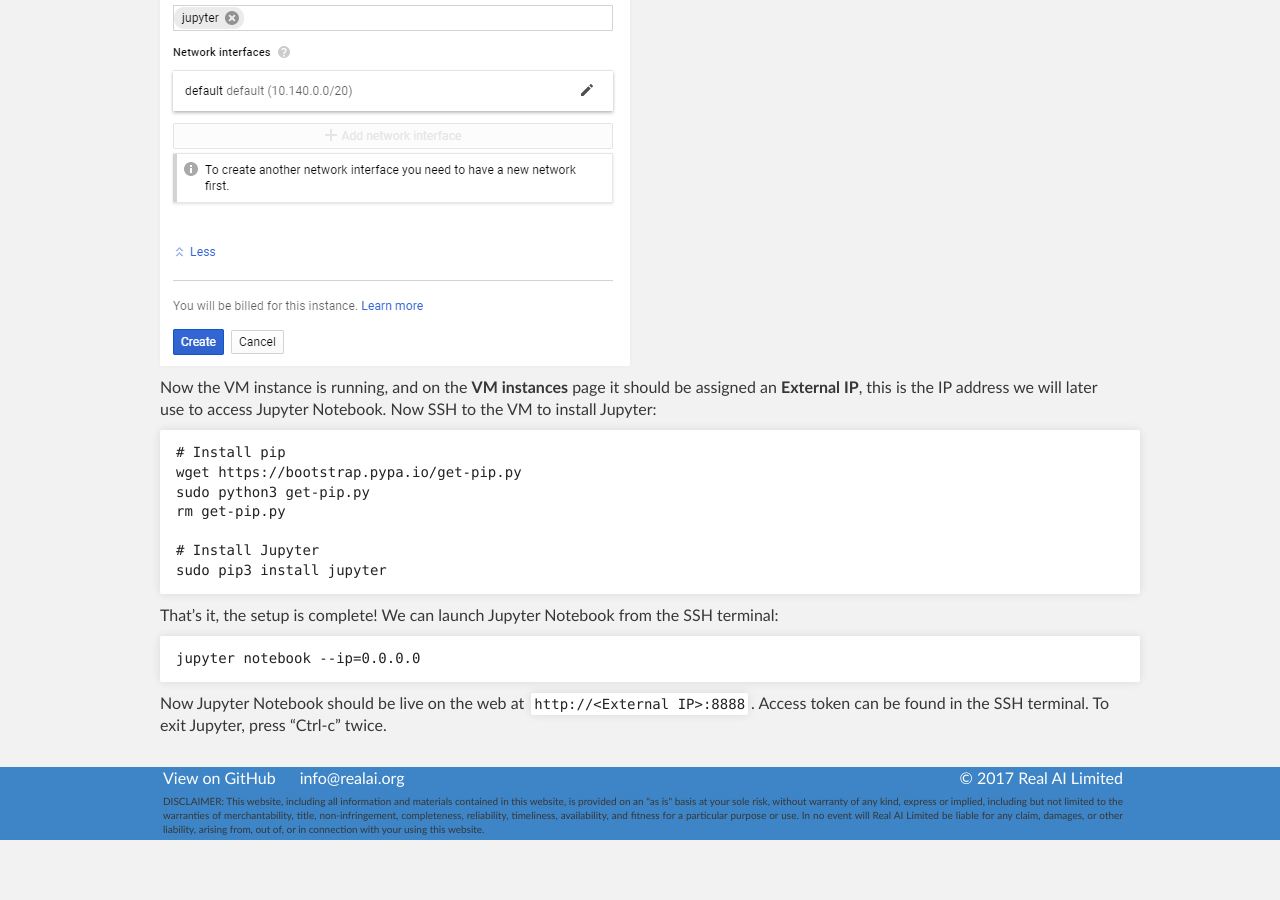
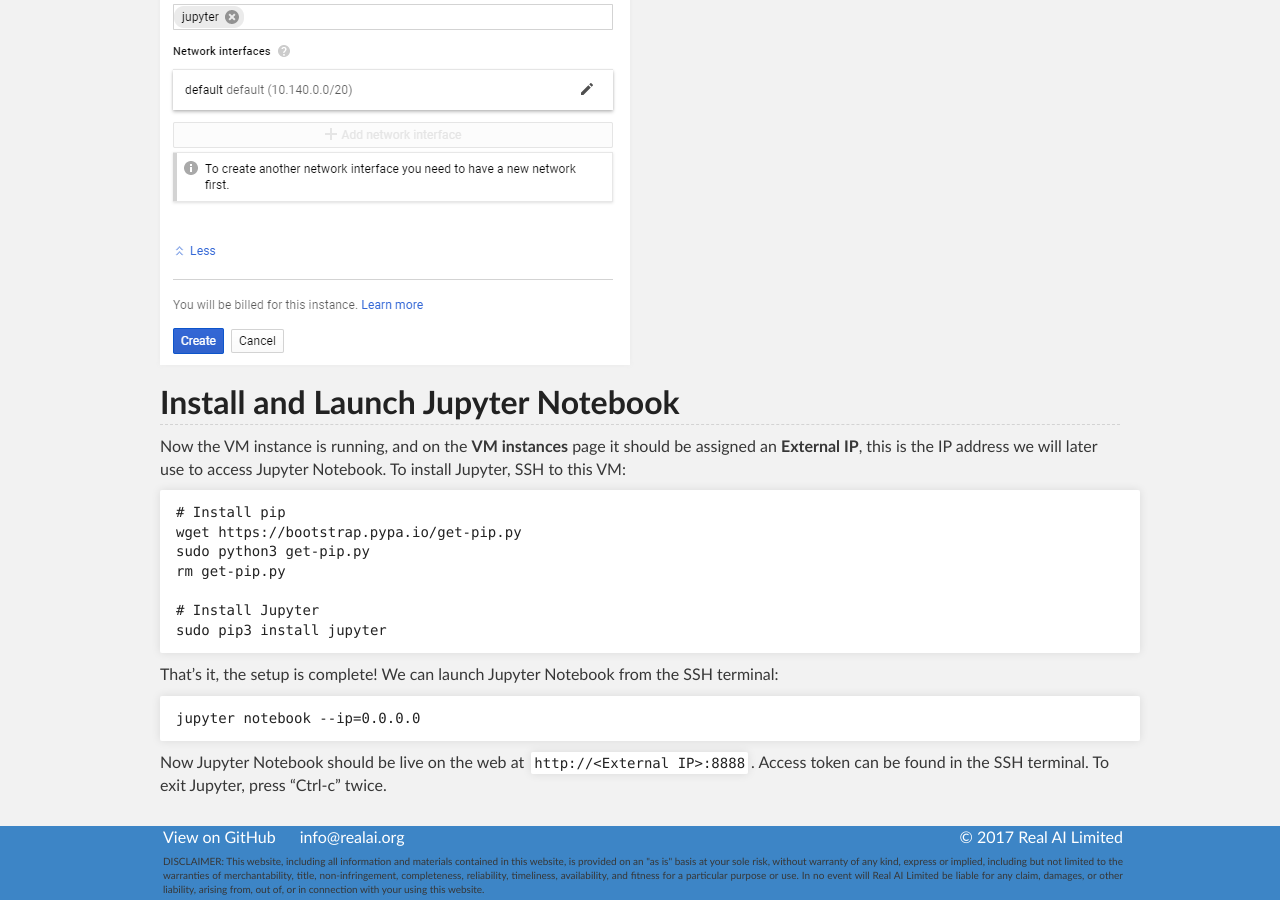
Before and after one commit to Tonywuhk/realai.org, a Jekyll site: the page built from course/gce/jupyter.md, in a window 1280 px wide and 900 px high, scrolled down 2055 px. Built offline with Jekyll 4.4.1, drawn with Linux system fonts in a browser that asks for light colours; our own code applies the rules of GitHub Pages for plain Markdown files; the repository's description, which GitHub fills in, is left out; before the commit the page ends 2895 px from its top, so only the background shows below that; some of the changed text lies outside the part shown.

Commit message:
Fix typos

````diff
--- a/course/gce/jupyter.md
+++ b/course/gce/jupyter.md
@@ -7,7 +7,7 @@ It is very easy to setup a remote [Jupyter Notebook](http://jupyter.org/) with [
 
 ## Create a Firewall Rule
 
-Click on the 3-line icon on the top left corner of cloud console, go to **Networking** and **Firewall rules**. Here we name the rule *jupyter* and use the same name as the **Target tag**. To allow incoming traffic from all over the Internet, we set **Source IP range** to be *0.0.0.0/0* ([CIDR notation](https://en.wikipedia.org/wiki/Classless_Inter-Domain_Routing#CIDR_notation)), and **Specified protocal and port** is *tcp:8888*, the default port to be used by Jupyter notebook. Click **Create** to add this rule.
+Click on the 3-line icon on the top left corner of cloud console, go to **Networking** and **Firewall rules**. Here we name the rule *jupyter* and use the same name as the **Target tag**. To allow incoming traffic from all over the Internet, we set **Source IP range** to be *0.0.0.0/0* ([CIDR notation](https://en.wikipedia.org/wiki/Classless_Inter-Domain_Routing#CIDR_notation)), and **Specified protocal and port** is *tcp:8888*, the default port to be used by Jupyter Notebook. Click **Create** to add this rule.
 
 ![](/assets/images/course-gce-jupyter-1.png)
 
@@ -21,7 +21,9 @@ Expand the **Management, disks, networking, SSH keys** section at the bottom of
 
 ![](/assets/images/course-gce-jupyter-3.png)
 
-Now the VM instance is running, and on the **VM instances** page it should be assigned an **External IP**, this is the IP address we will later use to access Jupyter Notebook. Now SSH to the VM to install Jupyter:
+## Install and Launch Jupyter Notebook
+
+Now the VM instance is running, and on the **VM instances** page it should be assigned an **External IP**, this is the IP address we will later use to access Jupyter Notebook. To install Jupyter, SSH to this VM:
 
 ```bash
 # Install pip
````
Also changed, not shown: assets/images/course-gce-jupyter-1.png.
